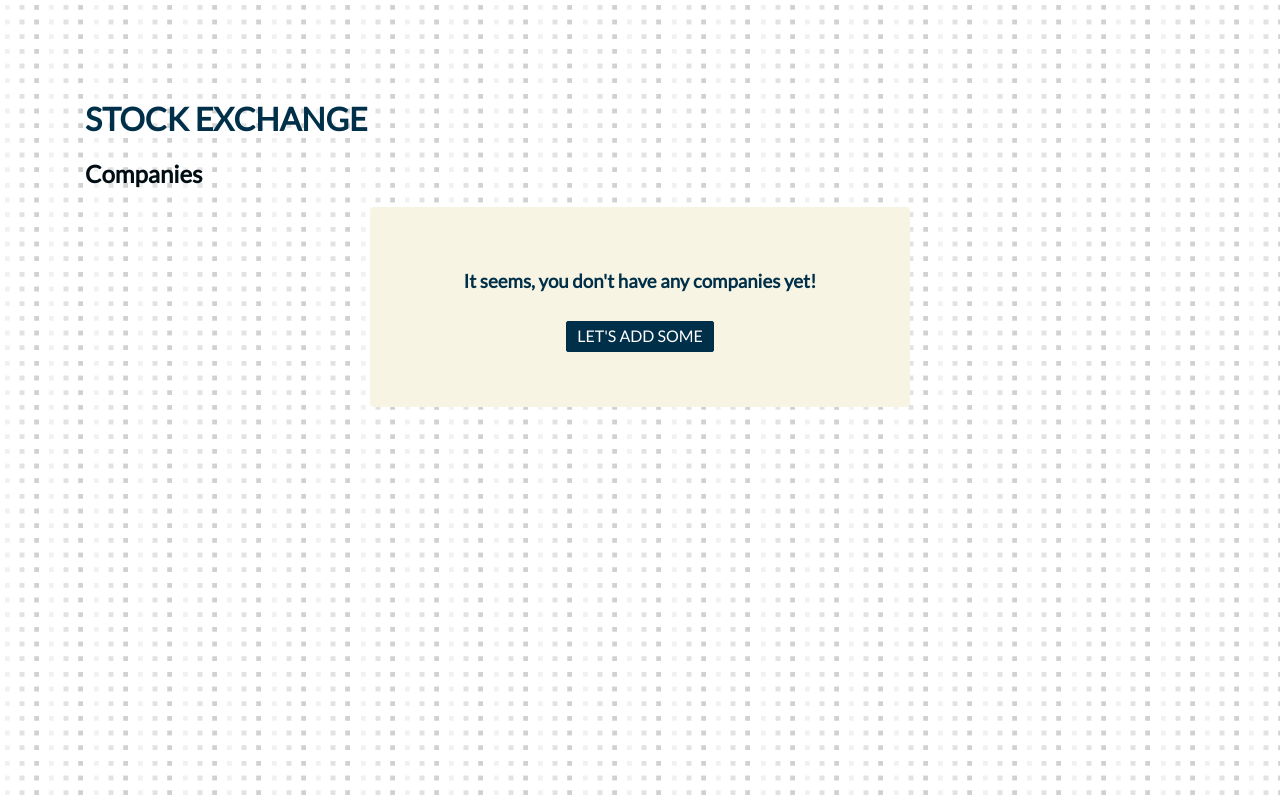
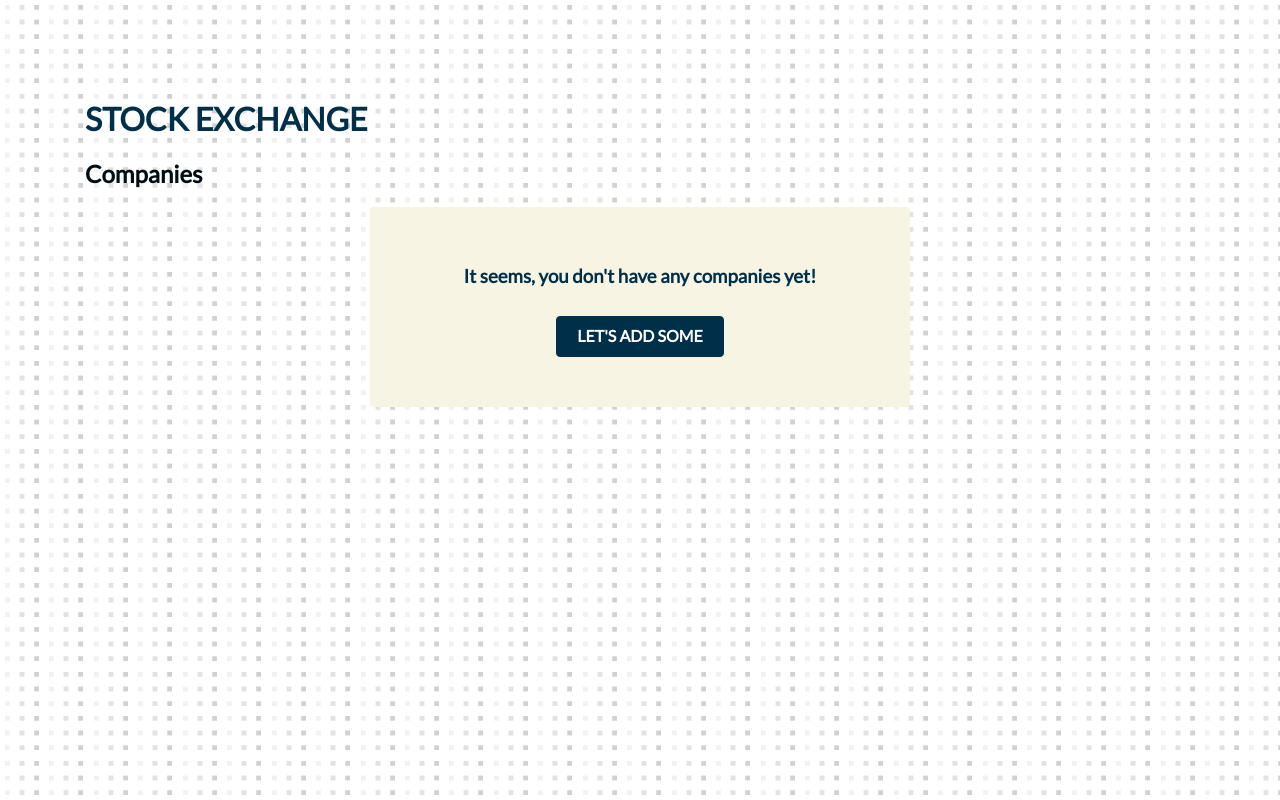
Before and after one commit to nataliakulas/stock-webapp, a React (Create React App) app: page / in a window 1280 px wide. Built offline with nearby package versions, Linux system fonts and the light colour scheme.

Commit message:
Button and Link-Button refactored

```diff
--- a/src/pages/add.js
+++ b/src/pages/add.js
@@ -2,6 +2,7 @@ import React, { Component, Fragment } from "react";
 import { Col, Row } from "react-grid-system";
 import styled from "styled-components";
 import color from "../shared/colors";
+import { ButtonMixin } from "../shared/mixins";
 
 class AddPage extends Component {
   state = { query: "" };
@@ -68,22 +69,7 @@ const Input = styled.input`
 `;
 
 const Button = styled.button`
+  ${ButtonMixin};
+
   width: 100%;
-  height: 40px;
-
-  font-family: "Lato", sans-serif;
-  color: ${color.white};
-  font-weight: bold;
-  text-transform: uppercase;
-
-  border: 1px solid ${color.primary};
-  background-color: ${color.primary};
-  border-radius: 4px;
-  padding: 0 20px;
-  cursor: pointer;
-
-  &:hover {
-    border-color: ${color.secondary};
-    background-color: ${color.secondary};
-  }
 `;
--- a/src/pages/dashboard.js
+++ b/src/pages/dashboard.js
@@ -5,6 +5,7 @@ import styled from "styled-components";
 
 import * as route from "../shared/routes";
 import color from "../shared/colors";
+import { ButtonMixin } from "../shared/mixins";
 
 class DashboardPage extends Component {
   render() {
@@ -49,19 +50,7 @@ const Panel = styled.div`
 `;
 
 const LinkButton = styled(Link)`
-  color: ${color.white};
-  text-decoration: none;
-  text-transform: uppercase;
-
-  border: 1px solid ${color.primary};
-  border-radius: 2px;
-  background-color: ${color.primary};
+  ${ButtonMixin};
 
   margin: 10px auto;
-  padding: 5px 10px;
-
-  &:hover {
-    border-color: ${color.secondary};
-    background-color: ${color.secondary};
-  }
 `;
--- /dev/null
+++ b/src/shared/mixins.js
@@ -0,0 +1,22 @@
+import color from "./colors";
+
+export const ButtonMixin = `
+  font-family: "Lato", sans-serif;
+  color: ${color.white};
+  font-weight: bold;
+  text-transform: uppercase;
+  text-decoration: none;
+
+  border: 1px solid ${color.primary};
+  background-color: ${color.primary};
+  border-radius: 4px;
+
+  padding: 10px 20px;
+
+  cursor: pointer;
+
+  &:hover {
+    border-color: ${color.secondary};
+    background-color: ${color.secondary};
+  }
+`;
```
